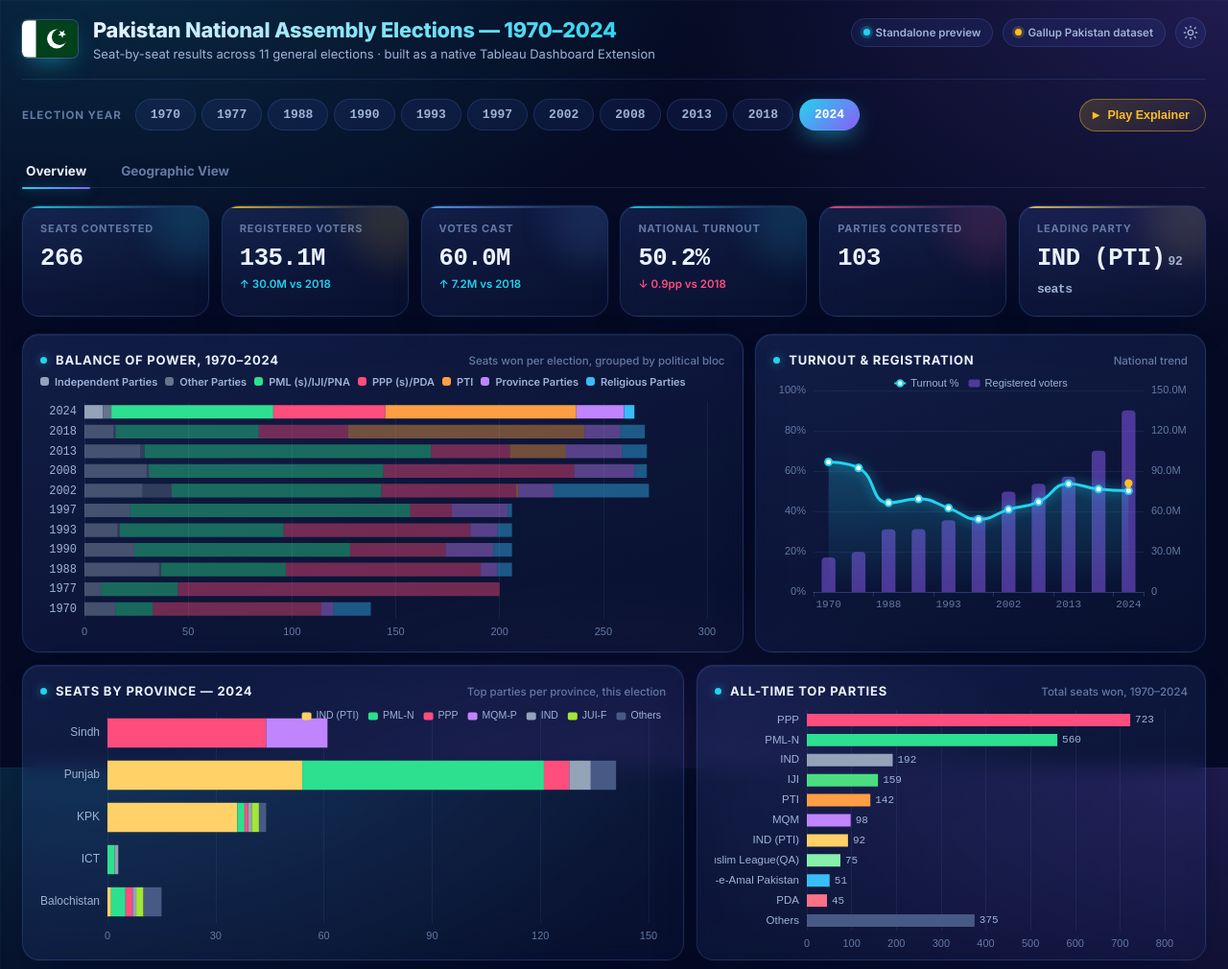
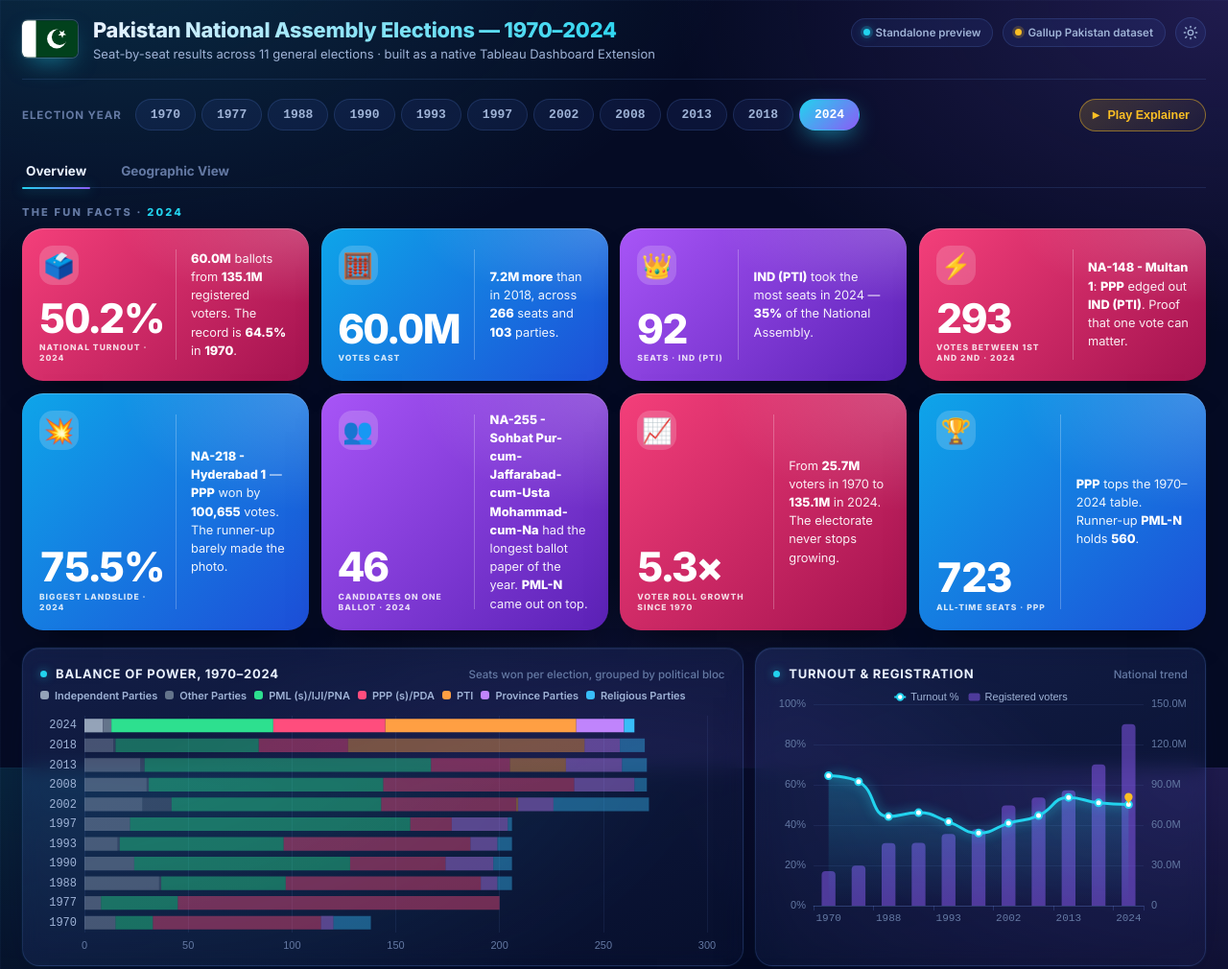
Before and after one commit to kamransultan55/pakistan-elections-tableau-extension, a plain HTML site: page extension/index.html in a window 1280 px wide. Shown: the top 1010 px of the page at 96% size. Drawn offline with nearby package versions, Linux system fonts and the light colour scheme; a web font is replaced by a local one.

Commit message:
Add gradient fun-fact story tiles replacing standard KPI cards
Co-Authored-By: Claude Sonnet 5.5 <noreply@anthropic.com>

```diff
--- a/extension/app.js
+++ b/extension/app.js
@@ -196,37 +196,71 @@
   // KPI row
   // ===================================================================
   var kpiRowEl = document.getElementById("kpiRow");
+  function esc(v) {
+    return String(v === null || v === undefined ? "" : v).replace(/[&<>"]/g, function (c) {
+      return { "&": "&amp;", "<": "&lt;", ">": "&gt;", '"': "&quot;" }[c];
+    });
+  }
   function renderKPIs(year) {
     var rec = nationalRecord(year);
     var idx = YEARS.indexOf(year);
-    var prevRec = idx > 0 ? nationalRecord(YEARS[idx - 1]) : null;
+    var prevYear = idx > 0 ? YEARS[idx - 1] : null;
+    var prevRec = prevYear ? nationalRecord(prevYear) : null;
+    var firstYear = YEARS[0], lastYear = YEARS[YEARS.length - 1];
+    var firstRec = nationalRecord(firstYear), lastRec = nationalRecord(lastYear);
     var lead = leadingPartyForYear(year);
+    var ySeats = DATA.seats.filter(function (x) { return x.year === year; });
 
-    function delta(curr, prev, fmt) {
-      if (prev === null || curr === null || curr === undefined || prev === undefined) return "";
-      var d = curr - prev;
-      if (Math.abs(d) < 1e-9) return "<span class=\"delta\">No change vs " + YEARS[idx - 1] + "</span>";
-      var dir = d > 0 ? "up" : "down";
-      var arrow = d > 0 ? "↑" : "↓";
-      return "<span class=\"delta " + dir + "\">" + arrow + " " + fmt(Math.abs(d)) + " vs " + YEARS[idx - 1] + "</span>";
+    function pick(list, key, wantMax) {
+      var best = null;
+      list.forEach(function (x) {
+        var v = x[key];
+        if (v === null || v === undefined || isNaN(v)) return;
+        if (best === null || (wantMax ? v > best[key] : v < best[key])) best = x;
+      });
+      return best;
     }
+    var closest = pick(ySeats.filter(function (x) { return x.margin > 0; }), "margin", false);
+    var slide = pick(ySeats, "margin_pct", true);
+    var crowded = pick(ySeats, "candidates_count", true);
+    var recordRec = null;
+    DATA.national_trend.forEach(function (r) {
+      if (r.turnout_pct !== null && r.turnout_pct !== undefined && (!recordRec || r.turnout_pct > recordRec.turnout_pct)) recordRec = r;
+    });
+    var tops = DATA.top_parties_all_time.filter(function (r) { return r.party !== "Others"; });
+    var king = tops[0] || { party: "—", seats: 0 }, second = tops[1] || { party: "—", seats: 0 };
+    var growth = firstRec && firstRec.registered_voters ? lastRec.registered_voters / firstRec.registered_voters : null;
 
-    var cards = [
-      { lbl: "Seats contested", val: fullNum(rec.seats), sfx: "", accent: "var(--flag-green-br)", delta: "" },
-      { lbl: "Registered voters", val: compactNum(rec.registered_voters), sfx: "", accent: "var(--flag-gold)", delta: prevRec ? delta(rec.registered_voters, prevRec.registered_voters, compactNum) : "" },
-      { lbl: "Votes cast", val: compactNum(rec.votes_cast), sfx: "", accent: "var(--accent-blue)", delta: prevRec ? delta(rec.votes_cast, prevRec.votes_cast, compactNum) : "" },
-      { lbl: "National turnout", val: pct(rec.turnout_pct), sfx: "", accent: "var(--flag-green-br)", delta: prevRec ? delta(rec.turnout_pct, prevRec.turnout_pct, function (v) { return v.toFixed(1) + "pp"; }) : "" },
-      { lbl: "Parties contested", val: fullNum(rec.parties_contested), sfx: "", accent: "var(--accent-red)", delta: "" },
-      { lbl: "Leading party", val: lead.party || "—", sfx: lead.seats + " seats", accent: colorForParty(lead.party), delta: "" }
-    ];
+    var tiles = [];
+    tiles.push({ ico: "🗳️", num: pct(rec.turnout_pct), lbl: "National turnout · " + year,
+      txt: "<b>" + compactNum(rec.votes_cast) + "</b> ballots from <b>" + compactNum(rec.registered_voters) + "</b> registered voters. " +
+        (recordRec && recordRec.year === year ? "The highest turnout on record." : "The record is <b>" + pct(recordRec ? recordRec.turnout_pct : null) + "</b> in <b>" + (recordRec ? recordRec.year : "—") + "</b>.") });
+    tiles.push({ ico: "🧮", num: compactNum(rec.votes_cast), lbl: "Votes cast",
+      txt: prevRec
+        ? "<b>" + compactNum(Math.abs(rec.votes_cast - prevRec.votes_cast)) + (rec.votes_cast >= prevRec.votes_cast ? " more" : " fewer") + "</b> than in " + prevYear + ", across <b>" + fullNum(rec.seats) + "</b> seats and <b>" + fullNum(rec.parties_contested) + "</b> parties."
+        : "Across <b>" + fullNum(rec.seats) + "</b> seats contested by <b>" + fullNum(rec.parties_contested) + "</b> parties." });
+    tiles.push({ ico: "👑", num: fullNum(lead.seats), lbl: "Seats · " + (lead.party || "—"),
+      txt: "<b>" + esc(lead.party || "—") + "</b> took the most seats in " + year + " — <b>" + (rec.seats ? Math.round(lead.seats / rec.seats * 100) : 0) + "%</b> of the National Assembly." });
+    tiles.push({ ico: "⚡", num: closest ? fullNum(closest.margin) : "—", lbl: "Votes between 1st and 2nd · " + year,
+      txt: closest ? "<b>" + esc(closest.constituency || closest.na) + "</b>: <b>" + esc(closest.winner_party) + "</b> edged out <b>" + esc(closest.runner_up_party || "—") + "</b>. Proof that one vote can matter." : "No data." });
+    tiles.push({ ico: "💥", num: slide ? slide.margin_pct.toFixed(1) + "%" : "—", lbl: "Biggest landslide · " + year,
+      txt: slide ? "<b>" + esc(slide.constituency || slide.na) + "</b> — <b>" + esc(slide.winner_party) + "</b> won by <b>" + fullNum(slide.margin) + "</b> votes. The runner-up barely made the photo." : "No data." });
+    tiles.push({ ico: "👥", num: crowded ? fullNum(crowded.candidates_count) : "—", lbl: "Candidates on one ballot · " + year,
+      txt: crowded ? "<b>" + esc(crowded.constituency || crowded.na) + "</b> had the longest ballot paper of the year. <b>" + esc(crowded.winner_party) + "</b> came out on top." : "No data." });
+    tiles.push({ ico: "📈", num: growth ? growth.toFixed(growth >= 10 ? 0 : 1) + "×" : "—", lbl: "Voter roll growth since " + firstYear,
+      txt: "From <b>" + compactNum(firstRec.registered_voters) + "</b> voters in " + firstYear + " to <b>" + compactNum(lastRec.registered_voters) + "</b> in " + lastYear + ". The electorate never stops growing." });
+    tiles.push({ ico: "🏆", num: fullNum(king.seats), lbl: "All-time seats · " + king.party,
+      txt: "<b>" + esc(king.party) + "</b> tops the " + firstYear + "–" + lastYear + " table. Runner-up <b>" + esc(second.party) + "</b> holds <b>" + fullNum(second.seats) + "</b>." });
 
-    kpiRowEl.innerHTML = cards.map(function (c) {
-      return '<div class="kpi" style="--kpi-accent:' + c.accent + '">' +
-        '<div class="lbl">' + c.lbl + "</div>" +
-        '<div class="val">' + c.val + (c.sfx ? '<span class="sfx">' + c.sfx + "</span>" : "") + "</div>" +
-        (c.delta || "") +
-        "</div>";
+    var tones = ["rose", "blue", "violet"];
+    kpiRowEl.innerHTML = tiles.map(function (t, i) {
+      return '<div class="tile tone-' + tones[i % 3] + '">' +
+        '<div class="tile-l"><div class="tile-ico">' + t.ico + '</div><div class="tile-num">' + t.num + '</div><div class="tile-lbl">' + t.lbl + "</div></div>" +
+        '<div class="tile-sep"></div>' +
+        '<div class="tile-r"><div>' + t.txt + "</div></div></div>";
     }).join("");
+    var fy = document.getElementById("factsYear");
+    if (fy) fy.textContent = year;
   }
 
   // ===================================================================
--- a/extension/index.html
+++ b/extension/index.html
@@ -217,6 +217,31 @@ a{color:var(--flag-green-br);text-decoration:none;}
 .kpi .delta.up{color:var(--flag-green-br);}
 .kpi .delta.down{color:var(--accent-red);}
 
+
+/* ---------- Fun-fact story tiles ---------- */
+.facts-title{font-size:11px;font-weight:800;letter-spacing:0.2em;text-transform:uppercase;color:var(--text-lo);margin:2px 0 10px;}
+.facts-title span{color:var(--flag-green-br);}
+.kpis{grid-template-columns:repeat(4,minmax(0,1fr)) !important;}
+.tile{
+  position:relative;display:flex;align-items:stretch;gap:clamp(12px,1.2vw,22px);
+  padding:clamp(14px,1.4vw,24px);border-radius:22px;color:#fff;overflow:hidden;min-height:clamp(150px,17vh,200px);
+  box-shadow:0 18px 40px -22px rgba(0,0,0,0.7), inset 0 1px 0 rgba(255,255,255,0.22);
+  transition:transform .18s ease, box-shadow .18s ease;
+}
+.tile:hover{transform:translateY(-3px);box-shadow:0 26px 46px -22px rgba(0,0,0,0.8), inset 0 1px 0 rgba(255,255,255,0.3);}
+.tile::before{content:'';position:absolute;inset:0;background:radial-gradient(120% 90% at 100% 0%, rgba(255,255,255,0.18), transparent 55%);pointer-events:none;}
+.tone-rose{background:linear-gradient(135deg,#f43f7a 0%,#a3124f 100%);}
+.tone-blue{background:linear-gradient(135deg,#0ea5e9 0%,#1d4ed8 100%);}
+.tone-violet{background:linear-gradient(135deg,#a855f7 0%,#5b21b6 100%);}
+.tile-l{flex:0 0 auto;max-width:48%;display:flex;flex-direction:column;justify-content:flex-end;gap:4px;position:relative;}
+.tile-ico{font-size:clamp(22px,2vw,32px);width:clamp(38px,3.2vw,52px);height:clamp(38px,3.2vw,52px);display:flex;align-items:center;justify-content:center;border-radius:14px;background:rgba(255,255,255,0.18);backdrop-filter:blur(6px);margin-bottom:auto;}
+.tile-num{font-size:clamp(30px,3.3vw,56px);font-weight:900;letter-spacing:-0.03em;line-height:1;margin-top:10px;font-variant-numeric:tabular-nums;white-space:nowrap;}
+.tile-lbl{font-size:clamp(8.5px,0.62vw,10.5px);font-weight:800;letter-spacing:0.12em;text-transform:uppercase;color:rgba(255,255,255,0.82);line-height:1.3;}
+.tile-sep{flex:0 0 1px;background:rgba(255,255,255,0.25);margin:4px 0;}
+.tile-r{flex:1;display:flex;align-items:center;font-size:clamp(12.5px,1vw,15.5px);line-height:1.5;color:rgba(255,255,255,0.92);position:relative;}
+.tile-r b{color:#fff;font-weight:800;}
+:root[data-theme="light"] .tile{box-shadow:0 18px 36px -22px rgba(40,50,140,0.55), inset 0 1px 0 rgba(255,255,255,0.3);}
+
 /* ---------- Panels / Grid ---------- */
 .grid{display:grid;gap:clamp(10px,1vw,18px);margin-bottom:clamp(10px,1vw,18px);}
 .grid.g-2-1{grid-template-columns:minmax(0,1.6fr) minmax(0,1fr);}
@@ -280,11 +305,12 @@ table.data-tbl tbody td.strong{color:var(--text-hi);font-weight:600;}
 .ftr .pill{display:inline-flex;align-items:center;gap:6px;padding:5px 10px;border-radius:999px;background:var(--surf-mid);border:1px solid var(--panel-border-soft);}
 
 @media (max-width:1180px){
-  .kpis{grid-template-columns:repeat(3,1fr);}
+  .kpis{grid-template-columns:repeat(2,minmax(0,1fr)) !important;}
   .grid.g-2-1, .grid.g-1-1{grid-template-columns:1fr;}
 }
 @media (max-width:640px){
-  .kpis{grid-template-columns:repeat(2,1fr);}
+  .kpis{grid-template-columns:minmax(0,1fr) !important;}
+  .tile{min-height:140px;}
   .app{padding:14px;}
 }
 
@@ -337,6 +363,7 @@ table.data-tbl tbody td.strong{color:var(--text-hi);font-weight:600;}
 
   <div id="tabOverview" class="tab-pane active">
 
+  <div class="facts-title">The fun facts &middot; <span id="factsYear"></span></div>
   <div class="kpis" id="kpiRow"></div>
 
   <div class="grid g-2-1">
```
